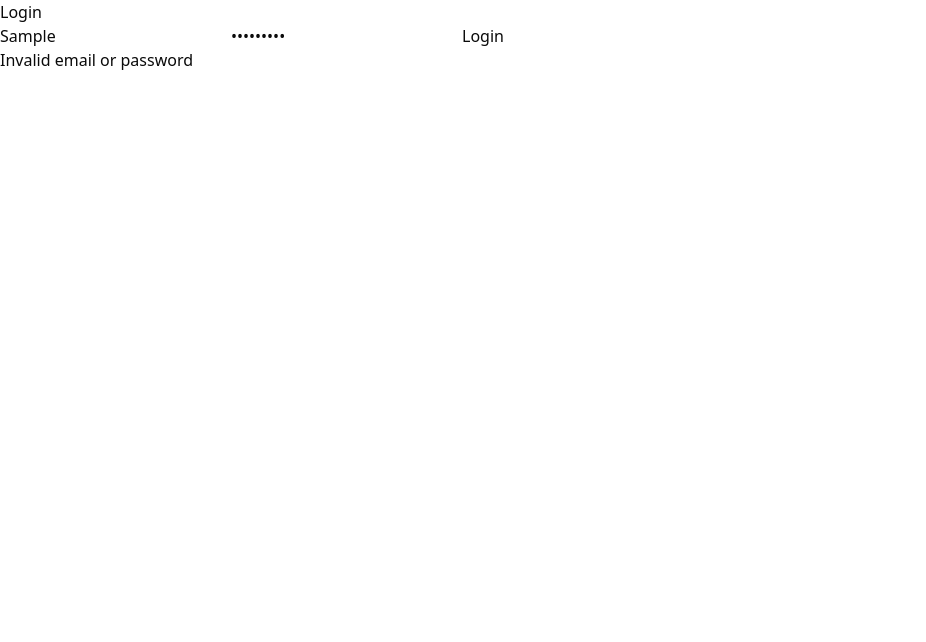
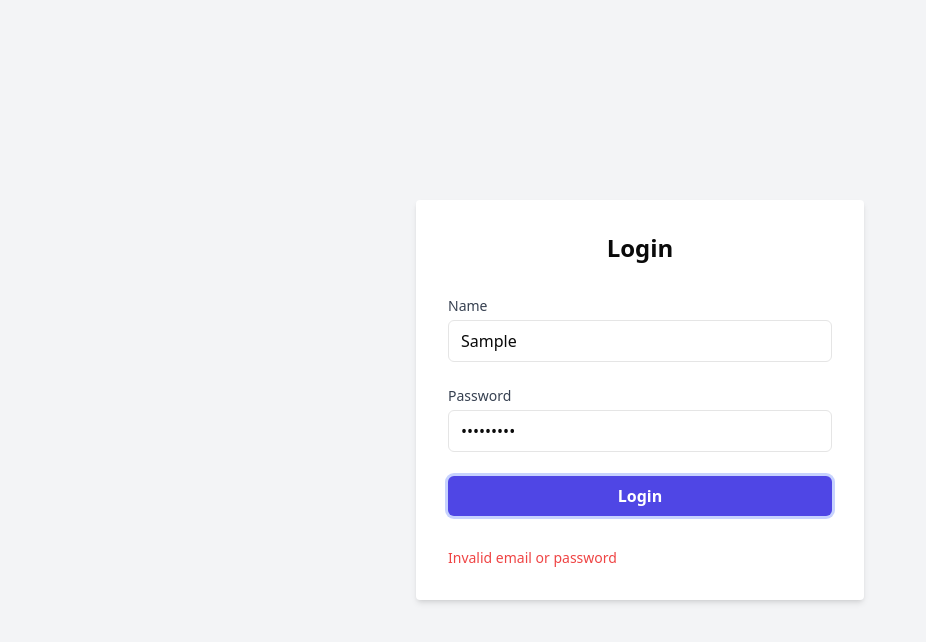
Before and after one commit to wfxu/my-calendar, a Next.js app: page /login in a window 1280 px wide. Both pictures are taken after typing "Sample", "Sample123" into the empty fields and a click on the button "Login". Shown: the top 642 px of the page, without its empty margins (0-926 px from the left). Built offline with nearby package versions, Linux system fonts and the light colour scheme; no server answers; the database is empty.

Commit message:
更改登录样式

```diff
--- a/src/app/api/login/route.ts
+++ b/src/app/api/login/route.ts
@@ -1,6 +1,7 @@
 import { NextRequest, NextResponse } from 'next/server';
 import { PrismaClient } from '@prisma/client';
-import { SignJWT } from 'jose';
+import { SignJWT, jwtVerify } from 'jose';
+import { cookies } from 'next/headers';
 
 const prisma = new PrismaClient();
 
@@ -27,3 +28,21 @@ export async function POST(req: NextRequest) {
 
   return response;
 }
+
+
+export async function GET(req: NextRequest) {
+  const tokenCookie = cookies().get('token');
+  const token = tokenCookie?.value; // 提取实际的 cookie 值
+  console.log(req)
+
+  if (!token) {
+    return NextResponse.json({ loggedIn: false });
+  }
+
+  try {
+    const { payload } = await jwtVerify(token, new TextEncoder().encode(process.env.JWT_SECRET));
+    return NextResponse.json({ loggedIn: true, userName: payload.userName });
+  } catch (error) {
+    return NextResponse.json({ loggedIn: false });
+  }
+}
--- a/src/app/login/page.tsx
+++ b/src/app/login/page.tsx
@@ -1,13 +1,27 @@
 'use client';
 
-import { useState } from 'react';
+import { useState, useEffect } from 'react';
 import { useRouter } from 'next/navigation';
+import { checkLoginStatus } from '@/lib/auth'; // 假设你有一个检查登录状态的函数
 
 export default function LoginPage() {
-  const [name, setname] = useState('');
+  const [name, setName] = useState('');
   const [password, setPassword] = useState('');
   const [error, setError] = useState('');
+  const [success, setSuccess] = useState('');
+  const [isLoggedIn, setIsLoggedIn] = useState(false);
   const router = useRouter();
+
+  useEffect(() => {
+    const verifyLogin = async () => {
+      const loggedIn = await checkLoginStatus();
+      setIsLoggedIn(loggedIn);
+      if (loggedIn) {
+        setSuccess('You are already logged in.');
+      }
+    };
+    verifyLogin();
+  }, []);
 
   const handleSubmit = async (e: React.FormEvent) => {
     e.preventDefault();
@@ -21,10 +35,10 @@ export default function LoginPage() {
     });
 
     if (res.ok) {
-      console.log('Login successful');
-      console.log(res);
+      setSuccess('Login successful! Redirecting...');
+      setTimeout(() => {
         router.push('/');
-      console.log('Navigating to /');
+      }, 2000);
     } else {
       const { error } = await res.json();
       setError(error);
@@ -32,26 +46,52 @@ export default function LoginPage() {
   };
 
   return (
+    <div className="flex items-center justify-center min-h-screen bg-gray-100">
+      <div className="w-full max-w-md p-8 space-y-8 bg-white rounded shadow-md">
+        <h1 className="text-2xl font-bold text-center">Login</h1>
+        {isLoggedIn ? (
+          <p className="text-green-500">{success}</p>
+        ) : (
+          <form onSubmit={handleSubmit} className="space-y-6">
             <div>
-      <h1>Login</h1>
-      <form onSubmit={handleSubmit}>
+              <label htmlFor="name" className="block text-sm font-medium text-gray-700">
+                Name
+              </label>
               <input
                 type="text"
-          placeholder="name"
+                id="name"
+                placeholder="Name"
                 value={name}
-          onChange={(e) => setname(e.target.value)}
+                onChange={(e) => setName(e.target.value)}
                 required
+                className="w-full px-3 py-2 mt-1 border rounded-md focus:outline-none focus:ring focus:ring-indigo-200"
               />
+            </div>
+            <div>
+              <label htmlFor="password" className="block text-sm font-medium text-gray-700">
+                Password
+              </label>
               <input
                 type="password"
+                id="password"
                 placeholder="Password"
                 value={password}
                 onChange={(e) => setPassword(e.target.value)}
                 required
+                className="w-full px-3 py-2 mt-1 border rounded-md focus:outline-none focus:ring focus:ring-indigo-200"
               />
-        <button type="submit">Login</button>
+            </div>
+            <button
+              type="submit"
+              className="w-full px-4 py-2 font-semibold text-white bg-indigo-600 rounded-md hover:bg-indigo-700 focus:outline-none focus:ring focus:ring-indigo-200"
+            >
+              Login
+            </button>
           </form>
-      {error && <p>{error}</p>}
+        )}
+        {error && <p className="mt-4 text-sm text-red-500">{error}</p>}
+        {success && !isLoggedIn && <p className="mt-4 text-sm text-green-500">{success}</p>}
+      </div>
     </div>
   );
 }
--- /dev/null
+++ b/src/lib/auth.ts
@@ -0,0 +1,15 @@
+// utils/auth.ts
+
+export async function checkLoginStatus() {
+  const res = await fetch('/api/check-login', {
+    method: 'GET',
+    credentials: 'include',
+  });
+
+  if (res.ok) {
+    const { loggedIn } = await res.json();
+    return loggedIn;
+  }
+
+  return false;
+}
--- a/src/ui/calendar/CalenderBody.tsx
+++ b/src/ui/calendar/CalenderBody.tsx
@@ -58,6 +58,7 @@ export default function CalenderBody() {
 
             const response = await fetch(`/api/tasks?${queryParams.toString()}`);
             const data = await response.json();
+            console.log(data);
             setTasks(data);
         }
 
```
Lines whose indentation alone changed are shown as unchanged.
